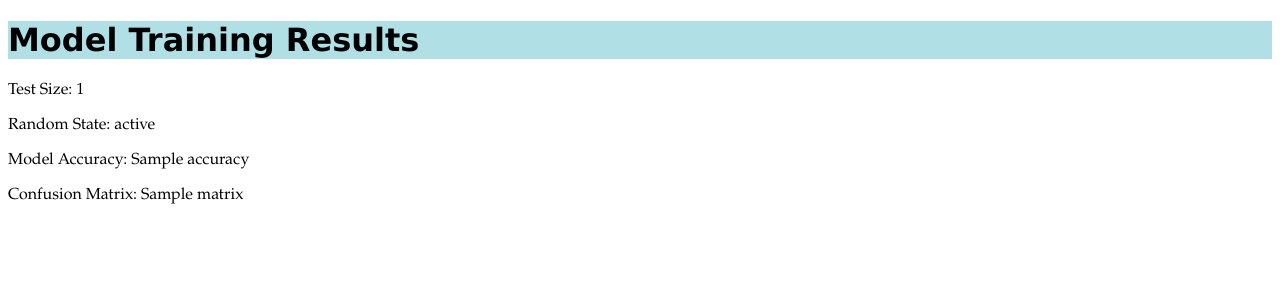
After one commit to gautam0406/dataset-analysis, a Flask app: template templates/model_result.html in a window 1280 px wide. The commit adds this page. Shown: the top 300 px of the page. Run offline with Flask 3, Linux system fonts and the light colour scheme; the template is opened without the code that fills it: most values are stand-ins (such as "Sample title", 1, 10 or a date in 2020).

Commit message:
logistic model

```diff
--- a/app.py
+++ b/app.py
@@ -1,7 +1,10 @@
 from flask import Flask, render_template, request, redirect, url_for, session
 import os
 import pandas as pd
-from sklearn.preprocessing import OrdinalEncoder, OneHotEncoder
+from sklearn.model_selection import train_test_split
+from sklearn.linear_model import LogisticRegression
+from sklearn.metrics import accuracy_score,confusion_matrix
+from sklearn.preprocessing import OrdinalEncoder
 import matplotlib.pyplot as plt
 import seaborn as sns
 
@@ -251,8 +254,6 @@ def show_box_plots():
                                df_html=df_html,
                                top_features=top_features)
 
-    return redirect(url_for('dataset_info'))
-
 
 
 @app.route('/remove_outliers', methods=['POST'])
@@ -291,7 +292,36 @@ def remove_outliers():
     # Redirect to show_box_plots to display the updated box plots
     return redirect(url_for('show_box_plots'))
 
+@app.route('/train_model', methods=['POST','GET'])
+def train_model():
+    if request.method=='POST':
+        file_path = session.get('file_path')
+        target_column = session.get('target_column')
 
+        if not file_path or not os.path.exists(file_path):
+            return redirect(url_for('welcome'))
+
+        df = pd.read_csv(file_path)
+        X = df.drop(columns=[target_column])
+        y = df[target_column]
+
+        test_size=0.2
+        random_state=42
+        X_train, X_test, y_train, y_test = train_test_split(X, y, test_size=test_size, random_state=random_state)
+
+        model=LogisticRegression()
+        model.fit(X_train,y_train)
+
+        y_pred=model.predict(X_test)
+
+        accuracy=accuracy_score(y_test,y_pred)
+        matrix=confusion_matrix(y_test,y_pred)
+
+        return render_template('model_result.html',
+                               test_size=test_size,
+                               random_state=random_state,
+                               accuracy=accuracy,
+                               matrix=matrix)
 
 
 
--- /dev/null
+++ b/templates/model_result.html
@@ -0,0 +1,16 @@
+<!DOCTYPE html>
+<html lang="en">
+<head>
+    <meta charset="UTF-8">
+    <meta name="viewport" content="width=device-width, initial-scale=1.0">
+    <link rel="stylesheet" href="{{ url_for('static', filename='styles.css') }}">
+    <title>Model Results</title>
+</head>
+<body>
+    <h1>Model Training Results</h1>
+    <p>Test Size: {{ test_size }}</p>
+    <p>Random State: {{ random_state }}</p>
+    <p>Model Accuracy: {{ accuracy }}</p>
+    <p>Confusion Matrix: {{ matrix }}</p>
+</body>
+</html>
--- a/templates/show_box_plots.html
+++ b/templates/show_box_plots.html
@@ -32,6 +32,10 @@
        <table>{{ df_html|safe }}</table>
     </div>
 
-    <a href="{{ url_for('dataset_info') }}">Back to Dataset Info</a>
+    <!-- <a href="{{ url_for('dataset_info') }}">Back to Dataset Info</a> -->
+
+    <form action="{{url_for('train_model')}}" method="post">
+        <input type="submit" value="Upload">
+    </form>
 </body>
 </html>
```
